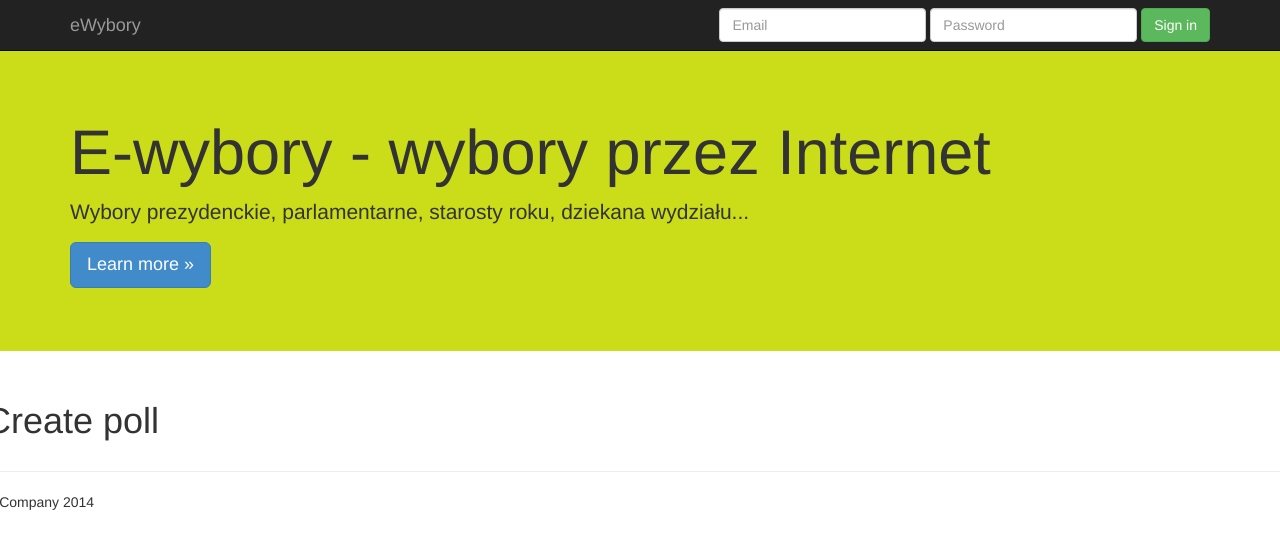
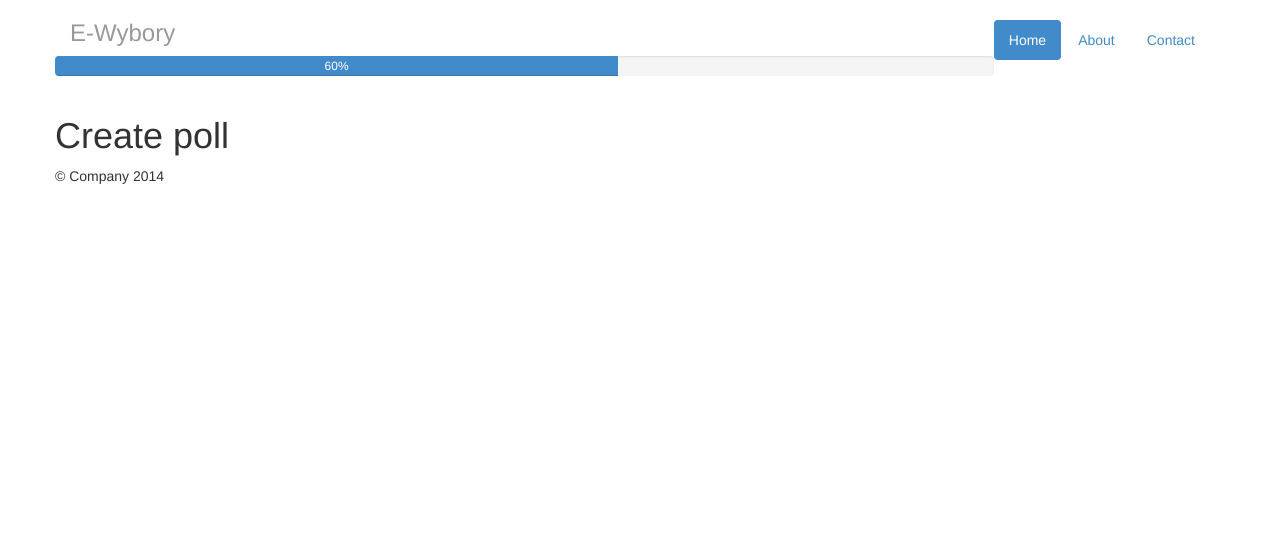
Before and after one commit to wegdrasil/eWybory, a Django app: template static/templates/createpoll.html in a window 1280 px wide. Shown: the top 549 px of the page. Run offline with Django 3.2, Linux system fonts and the light colour scheme; the template is opened without the code that fills it, so the values that code supplies are empty; parts of the project's set-up code (start-up, migrations or seed data) failed here and were passed over; some libraries are stand-ins or nearby versions.

Commit message:
New layout

```diff
--- a/Poll/views.py
+++ b/Poll/views.py
@@ -12,7 +12,7 @@ def home(request):
         messages.success(request, "We will be in touch")
         return HttpResponseRedirect('/thank-you/')
 
-    return render_to_response("user.html",
+    return render_to_response("home.html",
                               locals(),
                               context_instance=RequestContext(request))
 
--- a/static/static/css/custom.css
+++ b/static/static/css/custom.css
@@ -1,3 +1,3 @@
 .jumbotron {
-    background-color: #cbdd18;
+    background-color: #dddad2;
 }
--- a/static/templates/base.html
+++ b/static/templates/base.html
@@ -1,4 +1,3 @@
-
 <!DOCTYPE html>
 <html lang="en">
   <head>
@@ -15,13 +14,13 @@
     <link href="/static/css/bootstrap.min.css" rel="stylesheet">
 
     <!-- Custom styles for this template -->
-    <link href="/static/css/jumbotron.css" rel="stylesheet">
+    <link href="/static/css/jumbotron-narrow.css" rel="stylesheet">
 
-    <!-- Custom CSS -->
+      <!-- Custom CSS -->
     <link href="/static/css/custom.css" rel="stylesheet">
 
     <!-- Just for debugging purposes. Don't actually copy this line! -->
-    <!--[if lt IE 9]><script src="/static/js/ie8-responsive-file-warning.js"></script><![endif]-->
+    <!--[if lt IE 9]><script src="../../assets/js/ie8-responsive-file-warning.js"></script><![endif]-->
 
     <!-- HTML5 shim and Respond.js IE8 support of HTML5 elements and media queries -->
     <!--[if lt IE 9]>
@@ -32,40 +31,17 @@
 
   <body>
 
-    <div class="navbar navbar-inverse navbar-fixed-top" role="navigation">
-      <div class="container">
-        <div class="navbar-header">
-          <button type="button" class="navbar-toggle" data-toggle="collapse" data-target=".navbar-collapse">
-            <span class="sr-only">Toggle navigation</span>
-            <span class="icon-bar"></span>
-            <span class="icon-bar"></span>
-            <span class="icon-bar"></span>
-          </button>
-          <a class="navbar-brand" href="#">eWybory</a>
-        </div>
-        <div class="navbar-collapse collapse">
-          <form class="navbar-form navbar-right" role="form">
-            <div class="form-group">
-              <input type="text" placeholder="Email" class="form-control">
-            </div>
-            <div class="form-group">
-              <input type="password" placeholder="Password" class="form-control">
-            </div>
-            <button type="submit" class="btn btn-success">Sign in</button>
-          </form>
-        </div><!--/.navbar-collapse -->
+    <div class="container">
+      <div class="header">
+        <ul class="nav nav-pills pull-right">
+          <li class="active"><a href="#">Home</a></li>
+          <li><a href="#">About</a></li>
+          <li><a href="#">Contact</a></li>
+        </ul>
+        <h3 class="text-muted">E-Wybory</h3>
       </div>
-    </div>
 
-    {% block jumbotron %}
-    <div class="jumbotron">
-      <div class="container">
-        <h1>E-wybory - wybory przez Internet</h1>
-        <p>Wybory prezydenckie, parlamentarne, starosty roku, dziekana wydziału...</p>
-        <p><a class="btn btn-primary btn-lg" role="button">Learn more &raquo;</a></p>
-      </div>
-    </div>
-    {% endblock %}
+
 
     <div class="row">
         {% if messages %}
@@ -83,11 +59,12 @@
 
         {% endblock %}
 
-      <hr>
 
-      <footer>
+
+      <div class="footer">
         <p>&copy; Company 2014</p>
-      </footer>
+      </div>
+
     </div> <!-- /container -->
 
 
--- a/static/templates/createpoll.html
+++ b/static/templates/createpoll.html
@@ -1,7 +1,11 @@
 {% extends 'base.html' %}
 
 {%  block content %}
-
+<div class="progress">
+  <div class="progress-bar" role="progressbar" aria-valuenow="60" aria-valuemin="0" aria-valuemax="100" style="width: 60%;">
+    60%
+  </div>
+</div>
     <div class='row'>
         <div class='col-sm-3'>
             <h1>Create poll</h1>
```
Also changed, not shown: db.sqlite3, static/templates/home.html (renamed from static/templates/user.html).
